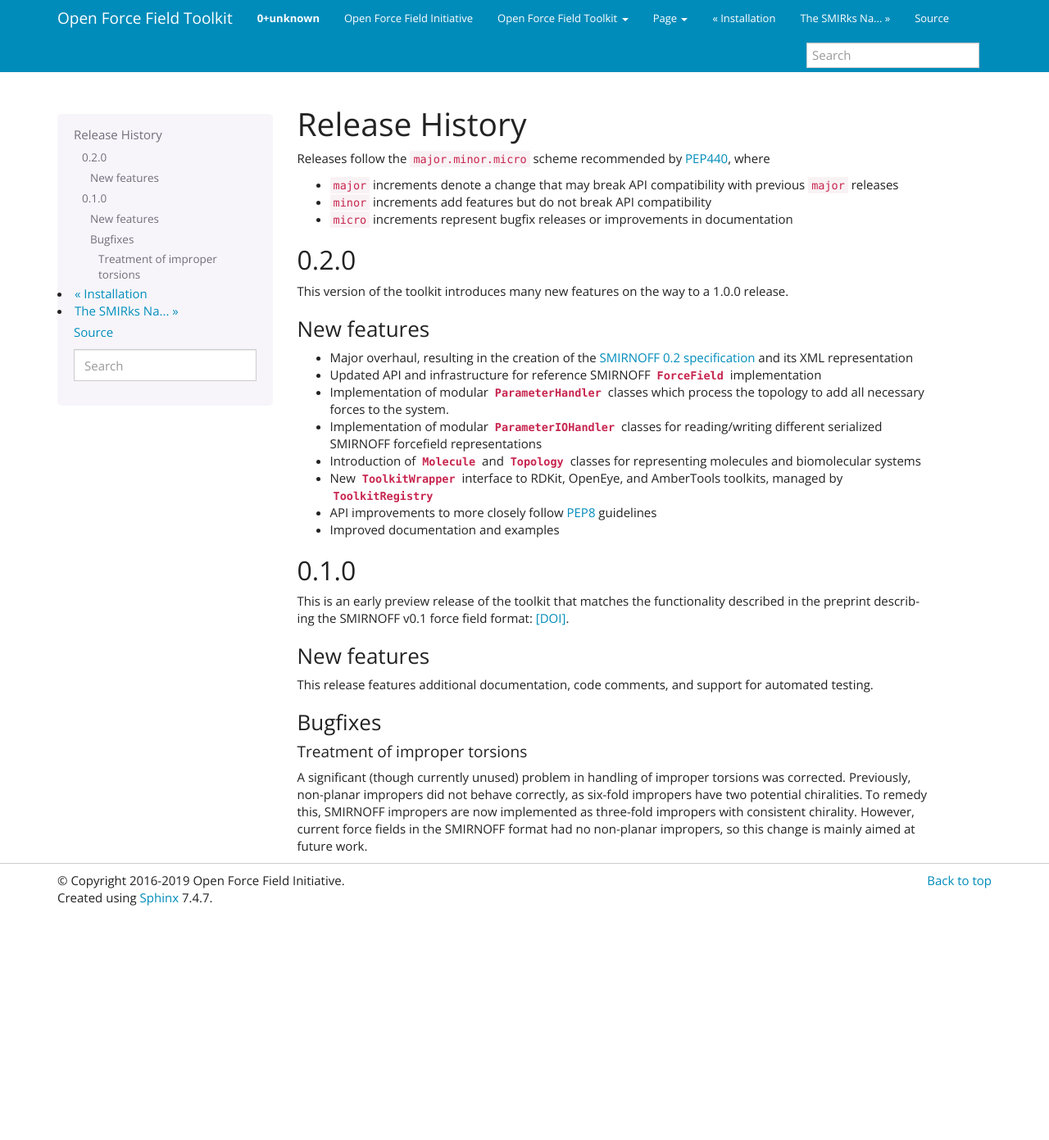
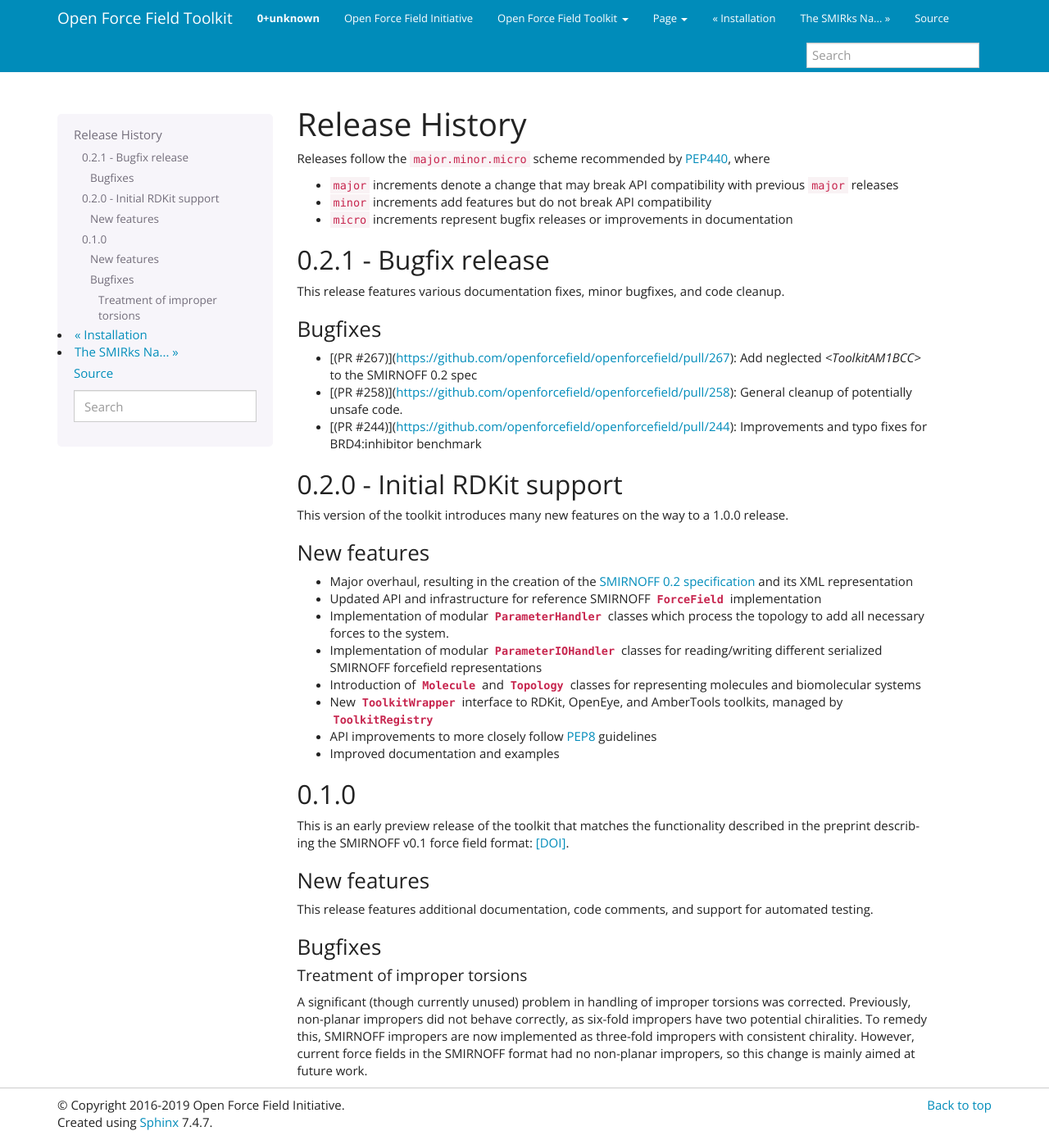
Before and after one commit to openforcefield/openff-toolkit, a Sphinx documentation site: the page built from docs/releasehistory.rst, in a window 1280 px wide. Shown: the whole page at 82% size. Built offline with Sphinx 7.4.7, drawn with Linux system fonts in a browser that asks for light colours; before the commit the page ends 1117 px from its top, so only the background shows below that.

Commit message:
Update releasehistory.rst

```diff
--- a/docs/releasehistory.rst
+++ b/docs/releasehistory.rst
@@ -7,8 +7,19 @@ Releases follow the ``major.minor.micro`` scheme recommended by `PEP440 <https:/
 * ``minor`` increments add features but do not break API compatibility
 * ``micro`` increments represent bugfix releases or improvements in documentation
 
-0.2.0
------
+0.2.1 - Bugfix release
+----------------------
+
+This release features various documentation fixes, minor bugfixes, and code cleanup.
+
+Bugfixes
+""""""""
+* [(PR #267)](https://github.com/openforcefield/openforcefield/pull/267): Add neglected `<ToolkitAM1BCC>` to the SMIRNOFF 0.2 spec
+* [(PR #258)](https://github.com/openforcefield/openforcefield/pull/258): General cleanup of potentially unsafe code.
+* [(PR #244)](https://github.com/openforcefield/openforcefield/pull/244): Improvements and typo fixes for BRD4:inhibitor benchmark
+
+0.2.0 - Initial RDKit support
+-----------------------------
 
 This version of the toolkit introduces many new features on the way to a 1.0.0 release.
 
```
